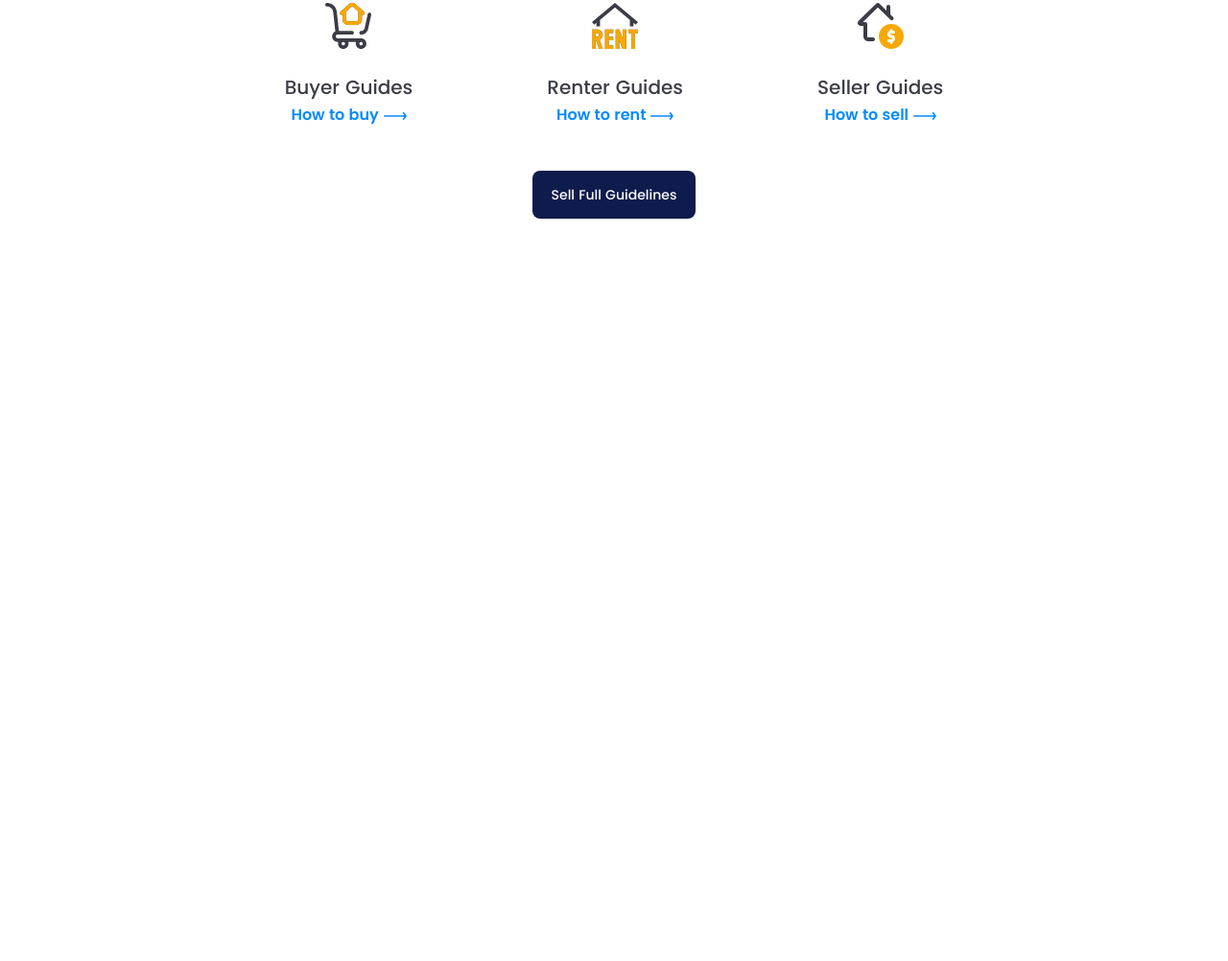
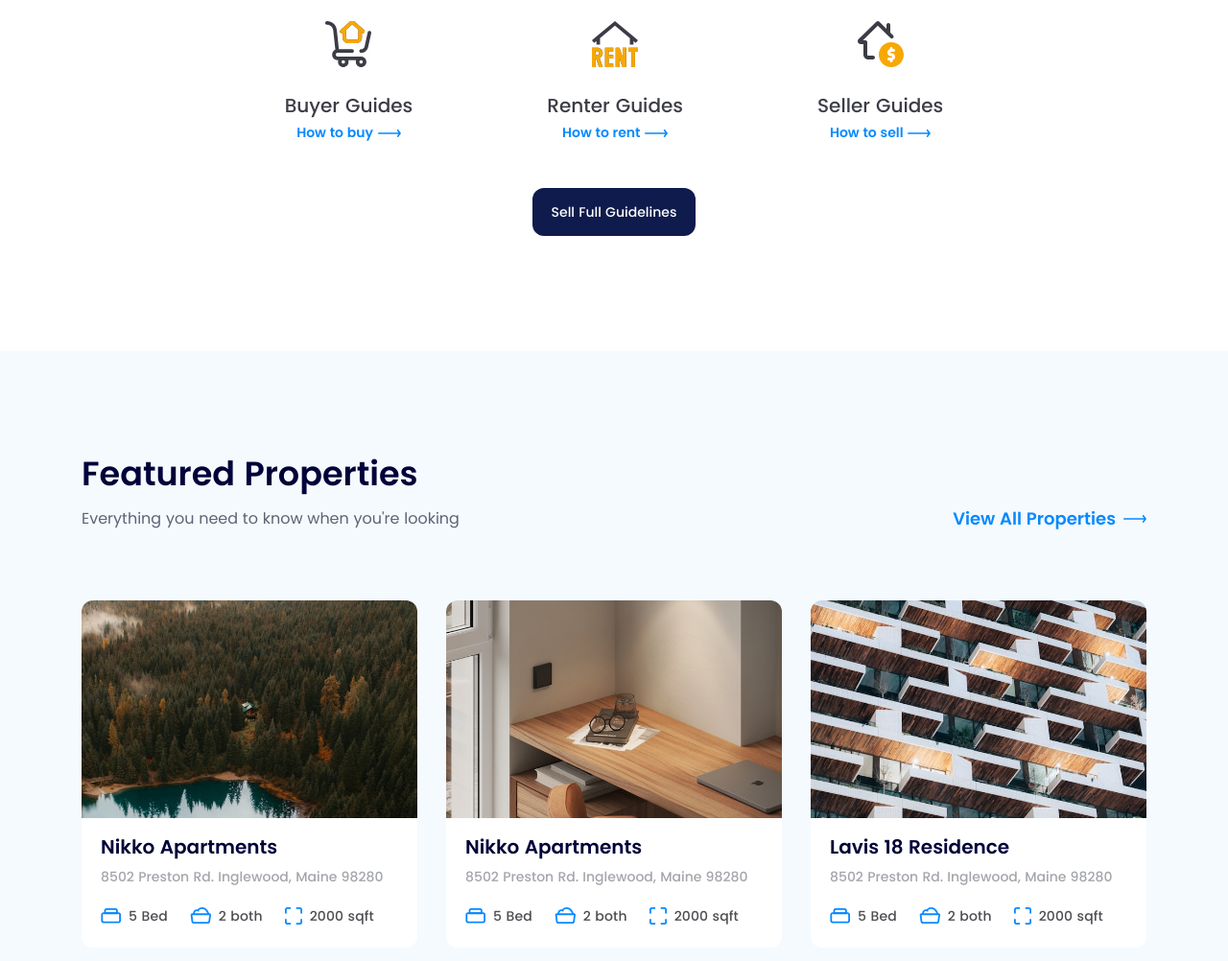
Before and after one commit to ninhlailaptrinh/Project-01, a plain HTML site: page index.html in a window 1280 px wide. Shown: the part 1488-2490 px from the top of the page at 96% size. Before the commit the page ends 2000 px from the top, so only its background shows below. Drawn offline with Linux system fonts and the light colour scheme.

Commit message:
lam phan featured

```diff
--- a/assets/css/style.css
+++ b/assets/css/style.css
@@ -27,7 +27,7 @@ a {
   padding: 18px 16px;
   min-width: 98px;
   background: var(--primary);
-  border-radius: 8px;
+  border-radius: 12px;
   color: #ffffff;
   font-weight: 500;
   text-align: center;
@@ -73,6 +73,7 @@ a {
 .navbar .action-btn {
   padding: 13px 16px;
   margin-left: 18px;
+  border-radius: 8px;
 }
 
 .hero {
@@ -121,7 +122,7 @@ a {
 }
 .clients .desc {
   font-weight: 500;
-  font-style: 1.6rem;
+  font-size: 1.6rem;
   line-height: 1.25;
   color: #7d8589;
 }
@@ -142,7 +143,7 @@ a {
 .guides .sub-title {
   position: relative;
   font-weight: 600;
-  font-style: 3.5rem;
+  font-size: 3.5rem;
   line-height: 1;
   text-align: center;
   color: #000339;
@@ -164,7 +165,7 @@ a {
   max-width: 100%;
   margin: 20px auto 0;
   font-weight: 400;
-  font-style: 1.6rem;
+  font-size: 1.6rem;
   line-height: 30px;
   text-align: center;
   color: #5a6473;
@@ -189,7 +190,7 @@ a {
   display: inline-block;
   margin-top: 10px;
   font-weight: 600;
-  font-style: 1.4rem;
+  font-size: 1.4rem;
   color: #0689ff;
 }
 .guide-item .arow {
@@ -203,3 +204,98 @@ a {
 .guide-cta .btn {
   min-width: 170px;
 }
+/* featured */
+.featured {
+  margin-top: 120px;
+  padding: 110px 0;
+  background: #f5fafe;
+}
+.featured .sub-title {
+  font-weight: 600;
+  font-size: 3.5rem;
+  line-height: 1;
+  color: #000339;
+}
+.featured .row {
+  display: flex;
+  justify-content: space-between;
+  margin-top: 15px;
+}
+.featured .desc {
+  font-weight: 400;
+  font-size: 1.6rem;
+  line-height: 1.88;
+  color: #5a6473;
+}
+
+.featured .link {
+  display: flex;
+  align-items: center;
+  font-weight: 600;
+  font-size: 1.8rem;
+  color: #0689ff;
+}
+
+.featured .link .arow {
+  margin-left: 8px;
+}
+
+.featured .list {
+  display: flex;
+  margin-top: 70px;
+  gap: 30px;
+}
+
+.featured .item {
+  flex: 1;
+  background: #fff;
+  border-radius: 12px;
+}
+
+.featured .item .thumb {
+  width: 100%;
+
+  height: 227px;
+  object-fit: cover;
+  border-top-left-radius: 12px;
+
+  border-top-right-radius: 12px;
+}
+
+.featured .item .body {
+  padding: 17px 20px 24px;
+}
+.featured .item .title {
+  font-weight: 600;
+  font-size: 2rem;
+  line-height: 1;
+  color: #000339;
+}
+.featured .item .desc {
+  margin-top: 11px;
+  font-weight: 500;
+  font-size: 1.4rem;
+  line-height: 1.5;
+  color: #a3a6ab;
+}
+
+.featured .item .info {
+  display: flex;
+  align-items: center;
+  margin-top: 21px;
+}
+
+.featured .item .icon {
+  margin-left: 23px;
+}
+.featured .item .icon:first-child {
+  margin-left: 0;
+}
+
+.featured .item .label {
+  margin-left: 8px;
+  font-weight: 500;
+  font-size: 1.4rem;
+  letter-spacing: 0.01em;
+  color: #4d4d52;
+}
--- a/index.html
+++ b/index.html
@@ -9,7 +9,7 @@
     <link rel="stylesheet" href="./assets/css/style.css" />
   </head>
   <body>
-    <main style="height: 2000px">
+    <main style="height: 20000px">
       <!-- header -->
       <header class="header">
         <div class="content">
@@ -111,6 +111,93 @@ you'll love to live."
           </div>
         </div>
       </div>
+      <!-- Featured -->
+      <div class="featured">
+        <div class="content">
+          <header>
+            <h2 class="sub-title">Featured Properties</h2>
+            <div class="row">
+              <p class="desc">
+                Everything you need to know when you're looking
+              </p>
+              <a href="#!" class="link">
+                <span>View All Properties</span>
+                <img src="assets/img/arow.svg" class="arow" alt="arow" />
+              </a>
+            </div>
+          </header>
+          <div class="list">
+            <!-- Featured-1 -->
+            <div class="item">
+              <img
+                src="assets/img/featured-1.jpg"
+                alt="Nikko Apartments"
+                class="thumb"
+              />
+              <div class="body">
+                <h3 class="title">Nikko Apartments</h3>
+                <p class="desc">8502 Preston Rd. Inglewood, Maine 98280</p>
+                <div class="info">
+                  <img src="assets/img/bed.svg" alt="Bed Icon" class="icon" />
+                  <span class="label">5 Bed</span>
+
+                  <img src="assets/img/both.svg" alt="Bed Icon" class="icon" />
+                  <span class="label">2 both</span>
+
+                  <img src="assets/img/sqft.svg" alt="Bed Icon" class="icon" />
+                  <span class="label">2000 sqft</span>
+                </div>
+              </div>
+            </div>
+
+            <!-- Featured-2 -->
+            <div class="item">
+              <img
+                src="assets/img/featured-2.jpg"
+                alt="CouCou Homestead"
+                class="thumb"
+              />
+              <div class="body">
+                <h3 class="title">Nikko Apartments</h3>
+                <p class="desc">8502 Preston Rd. Inglewood, Maine 98280</p>
+                <div class="info">
+                  <img src="assets/img/bed.svg" alt="Bed Icon" class="icon" />
+                  <span class="label">5 Bed</span>
+
+                  <img src="assets/img/both.svg" alt="Bed Icon" class="icon" />
+                  <span class="label">2 both</span>
+
+                  <img src="assets/img/sqft.svg" alt="Bed Icon" class="icon" />
+                  <span class="label">2000 sqft</span>
+                </div>
+              </div>
+            </div>
+
+            <!-- Featured-3 -->
+            <div class="item">
+              <img
+                src="assets/img/featured-3.jpg"
+                alt="Lavis 18 Residence"
+                class="thumb"
+              />
+              <div class="body">
+                <h3 class="title">Lavis 18 Residence</h3>
+                <p class="desc">8502 Preston Rd. Inglewood, Maine 98280</p>
+                <div class="info">
+                  <img src="assets/img/bed.svg" alt="Bed Icon" class="icon" />
+                  <span class="label">5 Bed</span>
+
+                  <img src="assets/img/both.svg" alt="Bed Icon" class="icon" />
+                  <span class="label">2 both</span>
+
+                  <img src="assets/img/sqft.svg" alt="Bed Icon" class="icon" />
+                  <span class="label">2000 sqft</span>
+                </div>
+              </div>
+            </div>
+          </div>
+        </div>
+      </div>
     </main>
   </body>
 </html>
```
Also changed, not shown: assets/img/bed.svg (added), assets/img/both.svg (added), assets/img/featured-1.jpg (added), assets/img/featured-2.jpg (added), assets/img/featured-3.jpg (added), assets/img/sqft.svg (added).
